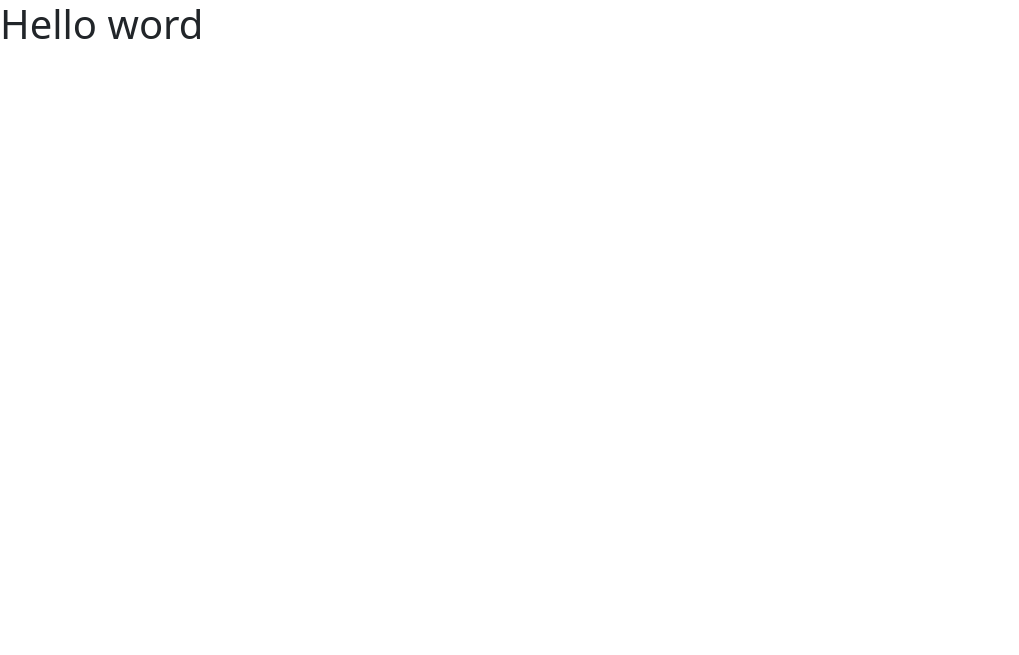
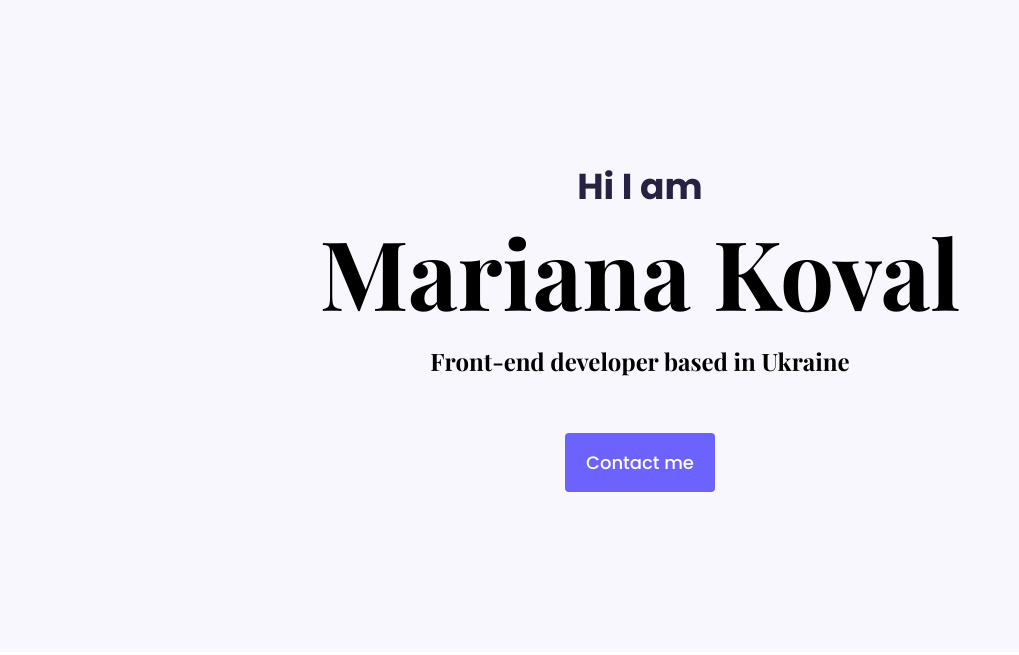
Before and after one commit to MarianaVer/portfolio-project, a plain HTML site: page index.html in a window 1280 px wide. Shown: the whole page, without its empty margins (0-1019 px from the left). Drawn offline with nearby package versions, Linux system fonts and the light colour scheme.

Commit message:
Homepage hero

```diff
--- a/index.html
+++ b/index.html
@@ -3,32 +3,44 @@
   <head>
     <meta charset="UTF-8" />
     <meta http-equiv="X-UA-Compatible" content="IE=edge" />
+    <meta name="viewport" content="width=device-width, initial-scale=1.0" />
+    <title>Document</title>
+
     <link
       href="https://cdn.jsdelivr.net/npm/bootstrap@5.2.3/dist/css/bootstrap.min.css"
       rel="stylesheet"
       integrity="sha384-rbsA2VBKQhggwzxH7pPCaAqO46MgnOM80zW1RWuH61DGLwZJEdK2Kadq2F9CUG65"
       crossorigin="anonymous"
     />
-    <script
-      src="https://cdn.jsdelivr.net/npm/bootstrap@5.2.3/dist/js/bootstrap.bundle.min.js"
-      integrity="sha384-kenU1KFdBIe4zVF0s0G1M5b4hcpxyD9F7jL+jjXkk+Q2h455rYXK/7HAuoJl+0I4"
-      crossorigin="anonymous"
-    ></script>
-    <script
-      src="https://kit.fontawesome.com/ce78fe1145.js"
-      crossorigin="anonymous"
-    ></script>
+
     <link rel="preconnect" href="https://fonts.googleapis.com" />
     <link rel="preconnect" href="https://fonts.gstatic.com" crossorigin />
     <link
       href="https://fonts.googleapis.com/css2?family=Playfair+Display:wght@700&family=Poppins:wght@500;700&display=swap"
       rel="stylesheet"
     />
+
     <link rel="stylesheet" href="styles/style.css" />
-    <meta name="viewport" content="width=device-width, initial-scale=1.0" />
-    <title>Document</title>
+
+    <script
+      src="https://cdn.jsdelivr.net/npm/bootstrap@5.2.3/dist/js/bootstrap.bundle.min.js"
+      integrity="sha384-kenU1KFdBIe4zVF0s0G1M5b4hcpxyD9F7jL+jjXkk+Q2h455rYXK/7HAuoJl+0I4"
+      crossorigin="anonymous"
+    ></script>
+
+    <script
+      src="https://kit.fontawesome.com/ce78fe1145.js"
+      crossorigin="anonymous"
+    ></script>
   </head>
   <body>
-    <h1>Hello word</h1>
+    <div class="hero">
+      <p>Hi I am</p>
+      <h1>Mariana Koval</h1>
+      <h2 class="mb-5">Front-end developer based in Ukraine</h2>
+      <div>
+        <a href="#" class="btn btn-branding">Contact me</a>
+      </div>
+    </div>
   </body>
 </html>
--- a/styles/style.css
+++ b/styles/style.css
@@ -1,2 +1,57 @@
-/*font-family: 'Playfair Display', serif;
-font-family: 'Poppins', sans-serif;*/
+:root {
+  --branding-color: #6c63ff;
+  --secondary-color: #f9f7fe;
+  --heading-font-family: "Playfair Display", serif;
+  --default-font-family: "Poppins", sans-serif;
+}
+
+body {
+  font-family: var(--default-font-family);
+}
+
+h1,
+h2,
+h3,
+h4,
+h5,
+h6 {
+  color: black;
+  font-family: var(--heading-font-family);
+  font-weight: bold;
+}
+
+h1 {
+  font-size: 96px;
+}
+
+p {
+  font-weight: normal;
+}
+
+.hero {
+  background-color: var(--secondary-color);
+  text-align: center;
+  padding: 160px 20px;
+}
+
+.hero p {
+  font-size: 36px;
+  font-weight: bold;
+  margin: 0;
+  color: #272142;
+}
+
+.hero h2 {
+  font-weight: normal;
+  line-height: 2;
+  font-size: 24px;
+}
+
+.btn-branding {
+  background-color: var(--branding-color);
+  border-radius: 4px;
+  color: white;
+  font-size: 18px;
+  line-height: 27px;
+  padding: 15px 20px;
+}
```
